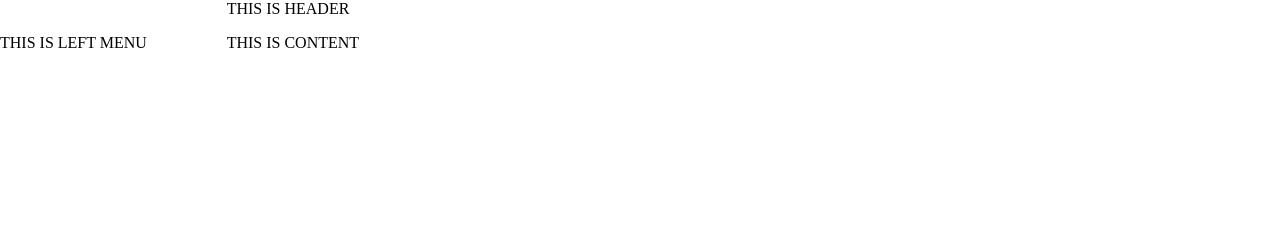
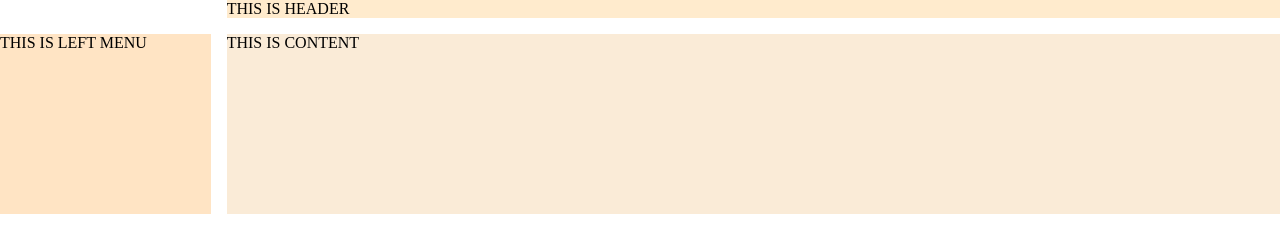
Before and after one commit to berglund10/web-layout-project, a plain HTML site: page index.html in a window 1280 px wide. Drawn offline with Linux system fonts and the light colour scheme.

Commit message:
add colors during development

```diff
--- a/index.html
+++ b/index.html
@@ -9,7 +9,7 @@
 <body>
     <div class="main_container">
         <div></div>
-        <div>THIS IS HEADER</div>
+        <div class="header">THIS IS HEADER</div>
         <div class="leftnav">THIS IS LEFT MENU</div>
         <div class="content">THIS IS CONTENT</div>
     </div>
--- a/styles.css
+++ b/styles.css
@@ -9,3 +9,15 @@
   grid-template: 1fr 10fr / 2fr 10fr;
   gap: 1rem;
 }
+
+.leftnav{
+  background-color: bisque;
+}
+
+.content {
+  background-color: antiquewhite;
+}
+
+.header {
+  background-color: blanchedalmond;
+}
```
